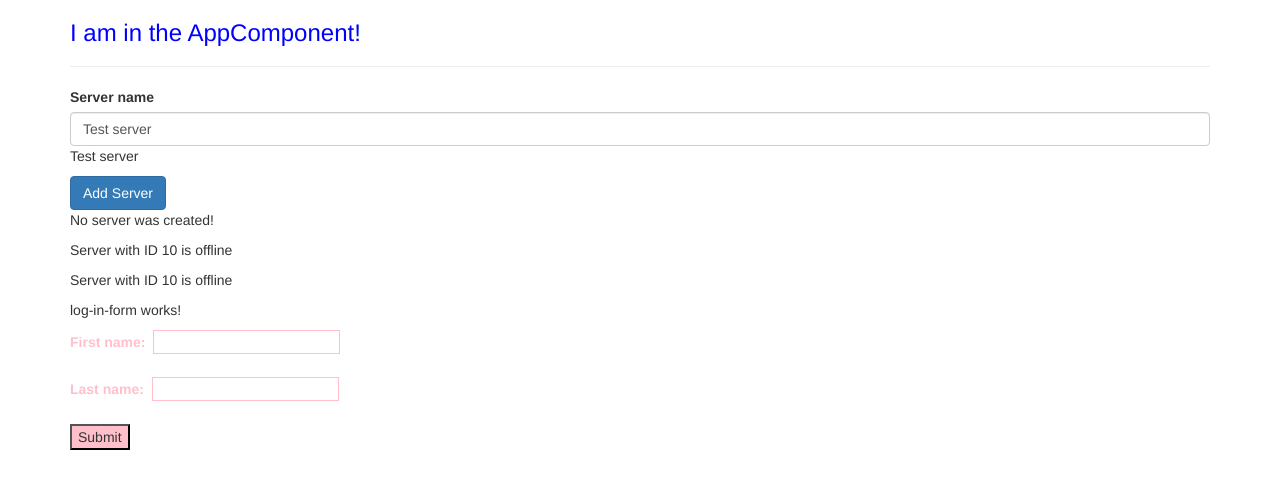
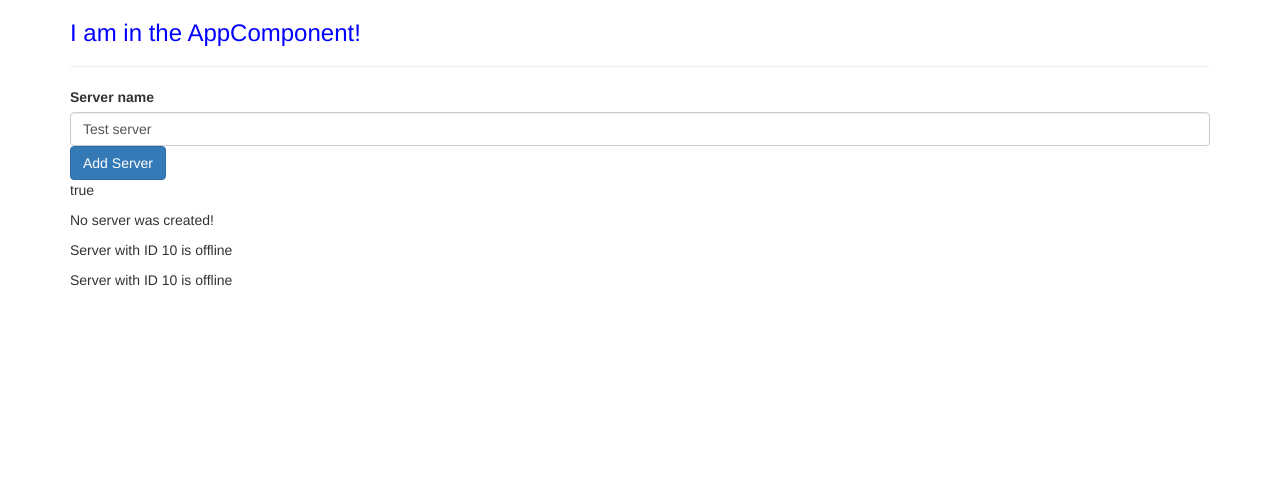
Before and after one commit to viktoriiakrokis/Angular-9---course-project, an Angular app: page / in a window 1280 px wide. Shown: the top 488 px of the page. Built offline with nearby package versions, Linux system fonts and the light colour scheme.

Commit message:
combining all Forms of data binding

```diff
--- a/src/app/app.component.html
+++ b/src/app/app.component.html
@@ -6,7 +6,7 @@
       <!-- <app-servers></app-servers> -->
       <!-- <div app-servers></div> -->
       <div class="app-servers"></div>
-      <div class="app-log-in-form"></div>
+      <!-- <div class="app-log-in-form"></div> -->
     </div>
   </div>
 </div>
--- a/src/app/servers/servers.component.html
+++ b/src/app/servers/servers.component.html
@@ -7,13 +7,13 @@
     type="text"
     class="form-control"
    [(ngModel)]="serverName">
-<p>{{ serverName }}</p>
+<!-- <p>{{ serverName }}</p> -->
 <button
     class="btn btn-primary"
     [disabled]="!allowNewServer"
     (click)="onCreateServer()"
 >Add Server</button>
-<!-- <p [innerText]="allowNewServer"></p> -->
+<p [innerText]="allowNewServer"></p>
 <p>{{ serverCreationStatus }}</p>
 <app-server></app-server>
 <app-server></app-server>
--- a/src/app/servers/servers.component.ts
+++ b/src/app/servers/servers.component.ts
@@ -22,7 +22,7 @@ export class ServersComponent implements OnInit {
   }
 
   onCreateServer() {
-    this.serverCreationStatus = 'Server was created!'
+    this.serverCreationStatus = 'Server was created! Name is ' + this.serverName;
   }
 
   onUpdateServerName(event: Event) {
```
